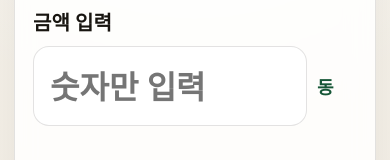
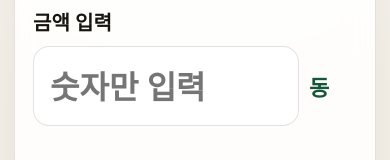
Before and after one commit to sweetrain-ggul/ddan_travel, a React (Vite) app: page / in a window 390 px wide. Both pictures are taken after a click on the button "다음으로". Shown: the part 240-400 px from the top of the page. Built offline with nearby package versions, Linux system fonts and the light colour scheme.

Commit message:
enlarge currency labels

```diff
--- a/src/styles/global.css
+++ b/src/styles/global.css
@@ -110,14 +110,14 @@ select {
 
 .control-unit {
   min-width: 44px;
-  font-size: 18px;
+  font-size: 20px;
   font-weight: 800;
   color: var(--accent-strong);
 }
 
 .control-unit--large {
-  min-width: 54px;
-  font-size: 22px;
+  min-width: 64px;
+  font-size: 28px;
 }
 
 .input-large {
@@ -232,7 +232,7 @@ select {
   }
 
   .control-unit--large {
-    font-size: 18px;
-    min-width: 40px;
+    font-size: 22px;
+    min-width: 48px;
   }
 }
```
Also changed, not shown: 4 other files (tests, documents, lock files or other folders).
